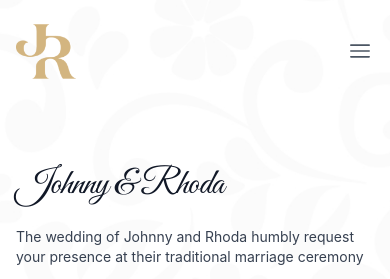
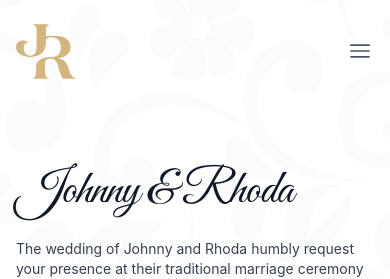
Before and after one commit to ntorilarry/Johnny-Weds-Rhoda, a React (Create React App) app: page / in a window 390 px wide. Shown: the top 279 px of the page. Built offline with nearby package versions, Linux system fonts and the light colour scheme.

Commit message:
dev-larry

```diff
--- a/src/components/hero.js
+++ b/src/components/hero.js
@@ -14,7 +14,7 @@ function Hero() {
         <div className="flex flex-col items-center justify-center px-4 pt-16 mx-auto sm:max-w-xl md:max-w-full lg:pt-32 md:px-0">
           <div className="flex flex-col items-center max-w-2xl md:px-8">
             <div className="max-w-xl mb-10 md:mx-auto sm:text-center lg:max-w-2xl md:mb-12">
-              <h2 className="max-w-lg mb-6 font-sans text-4xl leading-none tracking-tight text-gray-900 sm:text-7xl md:mx-auto h-header">
+              <h2 className="max-w-lg mb-6 font-sans text-5xl leading-none tracking-tight text-gray-900 sm:text-7xl md:mx-auto h-header">
                 Johnny & Rhoda
               </h2>
               <p className="text-sm text-gray-700 md:text-md">
```
